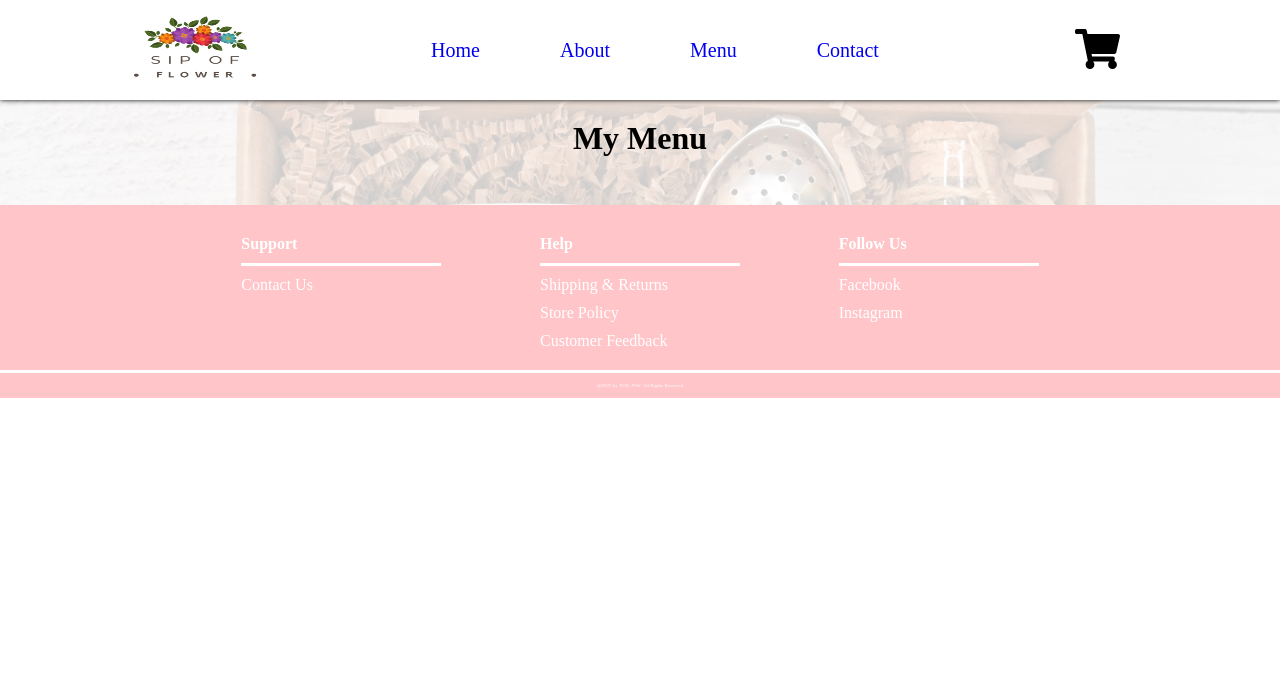
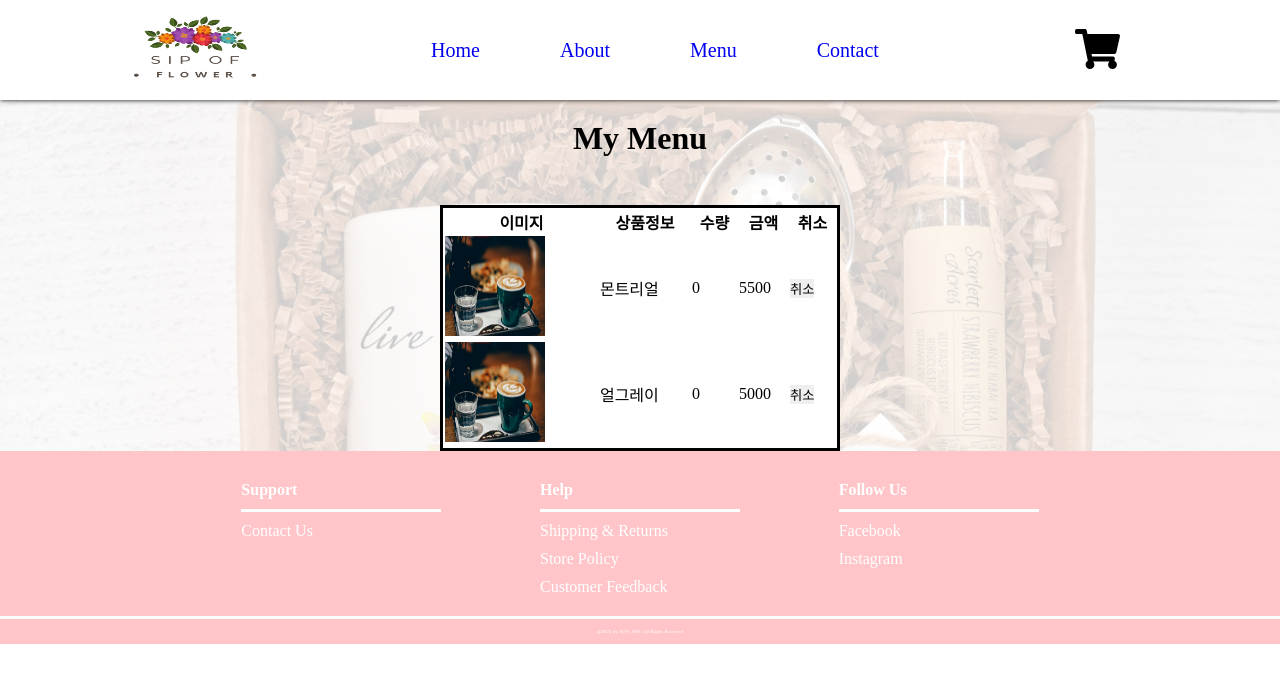
Before and after one commit to DoggySummer/flower, a React (Create React App) app: page /Cart in a window 1280 px wide. Shown: the top 682 px of the page. Built offline with nearby package versions, Linux system fonts and the light colour scheme; a web font is replaced by a local one.

Commit message:
index.js / cart.js
더하기 함수 하드코딩
카트에 테이블 추가

```diff
--- a/src/components/Cart.css
+++ b/src/components/Cart.css
@@ -21,11 +21,19 @@
 
 .cart_box {
   padding-top: 3rem;
-  display: flex;
-  flex-wrap: wrap;
   margin: 0 auto;
 }
+table {
+  margin: 0 auto;
+  width: 400px;
+  border: solid;
+  background-color: #fff;
+}
 
+.aaa {
+  width: 100px;
+  height: 100px;
+}
 .cart_item {
   position: relative;
   padding: 2rem;
@@ -34,10 +42,10 @@
   width: 25%;
   padding-bottom: 2rem;
   padding-top: 0;
-	margin-bottom: 25px;
+  margin-bottom: 25px;
 }
 
-.cart_img{
+.cart_img {
   width: 100%;
   height: 75%;
 }
@@ -58,7 +66,7 @@
   opacity: 0;
 }
 
-.cart_description{
+.cart_description {
   width: 100%;
   height: calc(25% + 2rem);
 }
@@ -73,7 +81,6 @@
   padding-bottom: 30px;
 }
 
-
 .AddToCart {
   position: relative;
   display: block;
@@ -87,23 +94,23 @@
   line-height: 40px;
   background-color: #fff;
 }
-.AddToCart:hover{
+.AddToCart:hover {
   background-color: var(--color-word);
-  color:white;
+  color: white;
 }
 
 @media (max-width: 1200px) {
-  .cart_item{
+  .cart_item {
     width: 33%;
   }
 }
 @media (max-width: 900px) {
-  .cart_item{
+  .cart_item {
     width: 50%;
   }
 }
 @media (max-width: 600px) {
-  .cart_item{
+  .cart_item {
     width: 100%;
   }
 }
--- a/src/components/Cart.js
+++ b/src/components/Cart.js
@@ -10,6 +10,32 @@ const Cart = (props) => {
 				<h1 className='cart_title'>My Menu</h1>
 				<div className='cart_box'>
 					{/* 담은 메뉴 map 함수로 정렬 */}
+					<table>
+						<tr>
+							<th>이미지</th>
+							<th>상품정보</th>
+							<th>수량</th>
+							<th>금액</th>
+							<th>취소</th>
+						</tr>
+
+						<tr>
+							<td><img src={props.state[0].front_Image} className='aaa'></img></td>
+							<td>{props.state[0].name}</td>
+							<td>{props.state[0].quan}</td>
+							<td>{props.state[0].price}</td>
+							<td><button>취소</button></td>
+						</tr>
+
+						<tr>
+							<td><img src={props.state[1].front_Image} className='aaa'></img></td>
+							<td>{props.state[1].name}</td>
+							<td>{props.state[1].quan}</td>
+							<td>{props.state[1].price}</td>
+							<td><button>취소</button></td>
+						</tr>
+					</table>
+
 				</div>
 			</div>
 		</div>
--- a/src/components/Menu.css
+++ b/src/components/Menu.css
@@ -34,7 +34,7 @@
   width: 25%;
   padding-bottom: 2rem;
   padding-top: 0;
-	margin-bottom: 25px;
+  margin-bottom: 25px;
 }
 
 .menu_img {
@@ -58,7 +58,7 @@
   opacity: 0;
 }
 
-.meu_description {
+.menu_description {
   width: 100%;
   height: calc(25% + 2rem);
 }
--- a/src/components/Menu.js
+++ b/src/components/Menu.js
@@ -1,11 +1,9 @@
 import { React, useState } from 'react';
 import './Menu.css';
-import data from './data/data.json';
 import {connect} from 'react-redux';
 
 
 const Menu = (props) => {
-	let [tea, setTea] = useState(['1', '2', '3', '4', '5', '6', '7', '8', '9', '10', '11', '12']);
 
 		return (
 			<div className='background_img'>
@@ -14,16 +12,16 @@ const Menu = (props) => {
 					<button onClick={()=> props.dispatch({type: 'add_1'})}> + </button>
 					<div className='menu_box'>
 
-			{props.state.map(function(a, i ){
+			{props.state.map(function(a,i){
 			return (
-			<div className='menu_item' key="{ i }">
+			<div className='menu_item' key="{i}">
 				<div className='menu_img'>
 					<img src={props.state[i].front_Image} className='img_front'></img>
 					<img src={props.state[i].back_Image} className='img_back'></img>
 				</div>
-				<div className='meu_description'>
+				<div className='menu_description'>
 					<h3>{ a.name }</h3>
-					<div className='AddToCart'>Add to Cart</div>
+					<div className='AddToCart' onClick={()=>props.dispatch({type:'add_1'})}>Add to Cart</div>
 				</div>
 			</div>)
 			})}
--- a/src/index.js
+++ b/src/index.js
@@ -30,11 +30,77 @@ function reducer(state = defaultItems, action){
     alert("장바구니에 추가되었습니다");
     return copy
   }
+  else if (action.type === 'add_2') {
+    let copy = [...state];
+    copy[1].quan++;
+    alert("장바구니에 추가되었습니다");
+    return copy
+  }
+  else if (action.type === 'add_3') {
+    let copy = [...state];
+    copy[2].quan++;
+    alert("장바구니에 추가되었습니다");
+    return copy
+  }
+  else if (action.type === 'add_4') {
+    let copy = [...state];
+    copy[3].quan++;
+    alert("장바구니에 추가되었습니다");
+    return copy
+  }
+  else if (action.type === 'add_5') {
+    let copy = [...state];
+    copy[4].quan++;
+    alert("장바구니에 추가되었습니다");
+    return copy
+  }
+  else if (action.type === 'add_6') {
+    let copy = [...state];
+    copy[5].quan++;
+    alert("장바구니에 추가되었습니다");
+    return copy
+  }
+  else if (action.type === 'add_7') {
+    let copy = [...state];
+    copy[6].quan++;
+    alert("장바구니에 추가되었습니다");
+    return copy
+  }
+  else if (action.type === 'add_8') {
+    let copy = [...state];
+    copy[7].quan++;
+    alert("장바구니에 추가되었습니다");
+    return copy
+  }
+  else if (action.type === 'add_9') {
+    let copy = [...state];
+    copy[8].quan++;
+    alert("장바구니에 추가되었습니다");
+    return copy
+  }
+  else if (action.type === 'add_10') {
+    let copy = [...state];
+    copy[9].quan++;
+    alert("장바구니에 추가되었습니다");
+    return copy
+  }
+  else if (action.type === 'add_11') {
+    let copy = [...state];
+    copy[10].quan++;
+    alert("장바구니에 추가되었습니다");
+    return copy
+  }
+  else if (action.type === 'add_12') {
+    let copy = [...state];
+    copy[11].quan++;
+    alert("장바구니에 추가되었습니다");
+    return copy
+  }
 
   // 장바구니 수량 줄이기
   else if (action.type === 'subtract_1'){
   let copy = [...state];
-  copy[0].quan++;
+  copy[0].quan--;
   return copy
   }
   else {
```
Lines whose indentation alone changed are shown as unchanged.
